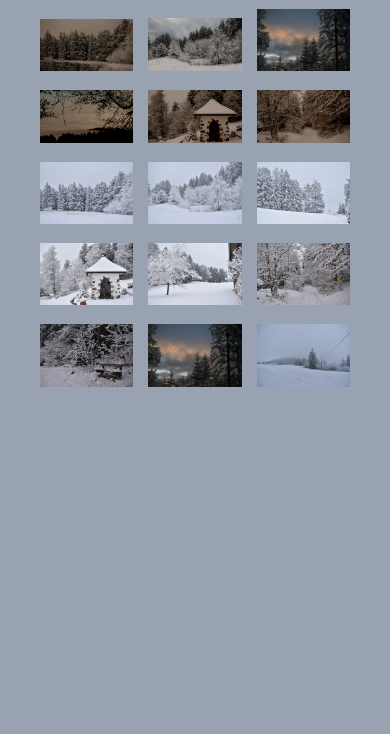
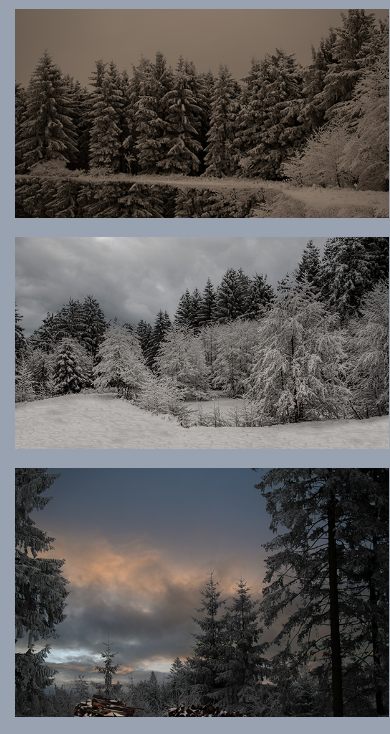
Before and after one commit to LeonieSchwarz/htl-leo-schwarz-responsive, a plain HTML site: page bildercollage-auto/bildcollage.html in a window 390 px wide. Shown: the part 55-789 px from the top of the page. Drawn offline with Linux system fonts and the light colour scheme; a web font is replaced by a local one.

Commit message:
25.01/secondCss

```diff
--- a/bildercollage-auto/style.css
+++ b/bildercollage-auto/style.css
@@ -39,3 +39,9 @@ h1,h2,p,a{
     margin-top: 5%;
 
 }
+@media screen and (max-width: 800px) {
+    img{
+        width:100%;
+        padding:2%;
+    }
+  }
```
